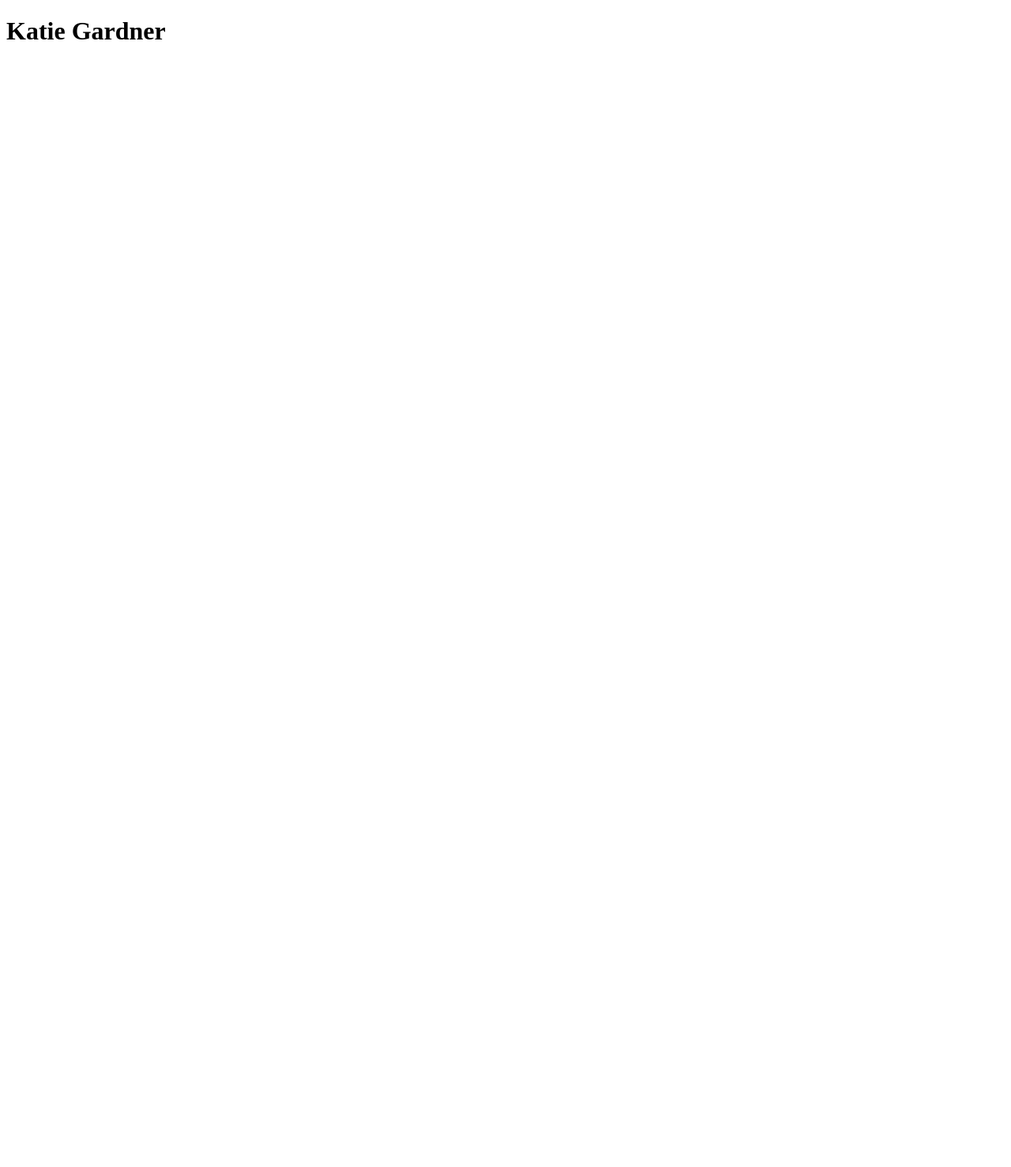
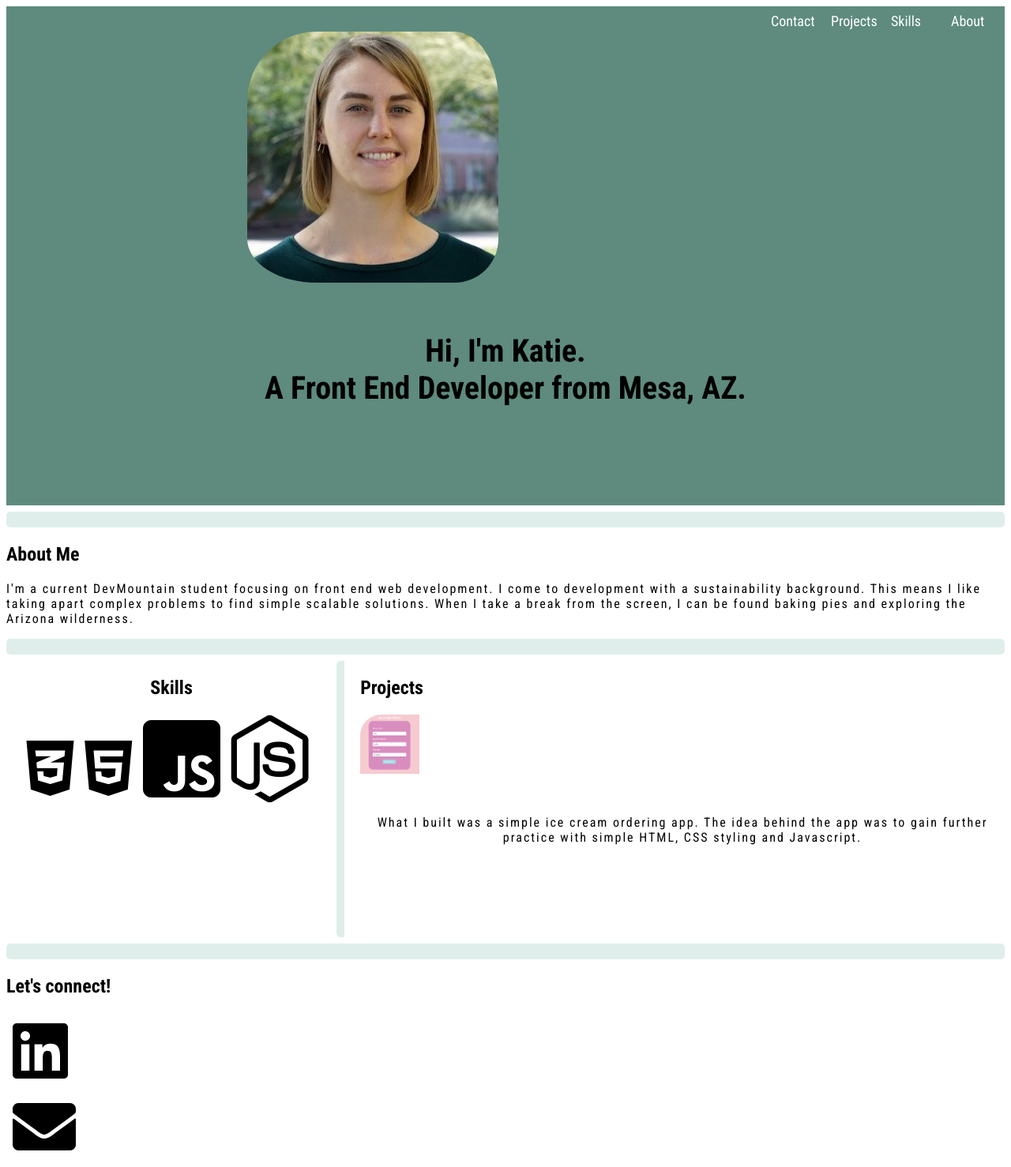
Before and after one commit to K8tieG/K8tieG.github.io, a plain HTML site: page index.html in a window 1280 px wide. Shown: the whole page at 79% size. Before the commit the page ends 800 px from the top, so only its background shows below. Drawn offline with Linux system fonts and the light colour scheme.

Commit message:
pushing updates

```diff
--- a/index.html
+++ b/index.html
@@ -1,12 +1,76 @@
 <!DOCTYPE html>
 <html lang="en">
+
 <head>
     <meta charset="UTF-8">
     <meta http-equiv="X-UA-Compatible" content="IE=edge">
     <meta name="viewport" content="width=device-width, initial-scale=1.0">
-    <title>Document</title>
+    <title>Katie Gardner</title>
+    <!-- styles -->
+    <link rel="stylesheet" href="styles.css">
+    <link rel="stylesheet" href="https://pro.fontawesome.com/releases/v5.10.0/css/all.css"
+        integrity="sha384-AYmEC3Yw5cVb3ZcuHtOA93w35dYTsvhLPVnYs9eStHfGJvOvKxVfELGroGkvsg+p" crossorigin="anonymous" />
+    <link rel="preconnect" href="https://fonts.googleapis.com">
+    <link rel="preconnect" href="https://fonts.gstatic.com" crossorigin>
+    <link href="https://fonts.googleapis.com/css2?family=Roboto+Condensed:wght@300;400;700&display=swap"
+        rel="stylesheet">
 </head>
+
 <body>
-    <h1>Katie Gardner</h1>
+
+    <!-- nav bar -->
+    <div class ="big-container">
+    <nav class= "nav-container">
+    <ul class= "nav-links">
+        <li><a href="#about">About</a></li>
+        <li><a href="#box">Skills</a></li>
+        <li><a href="#box">Projects</a></li>
+        <li><a href="#contact">Contact</a></li>
+    </ul>
+</nav>
+    <!-- me feature -->
+    <div class = "container">
+    <div class="feature">
+        <img src="headshot.jpg" alt="Katie's headshot">
+        <h1>Hi, I'm Katie. <br> A Front End Developer from Mesa, AZ. </h1>
+
+    </div>
+</div>
+</div>
+    <hr>
+    <!-- about -->
+    <div id="about">
+        <h2 class="about-title">About Me</h2>
+        <p class="bio">I'm a current DevMountain student focusing on front end web development. I come to development with a
+            sustainability background. This means I like taking apart complex problems to find simple scalable
+            solutions. When I take a break from the screen, I can be found baking pies and exploring the Arizona
+            wilderness. </p>
+    </div>
+    <hr>
+    <!-- skills and projects  -->
+    <div class='skill-project'>
+        <div class="box">
+            <h2>Skills</h2>
+            <i class="fab fa-css3-alt fa-5x"></i>
+            <i class="fab fa-html5 fa-5x"></i>
+            <i class="fab fa-js-square fa-7x"></i>
+            <i class="fab fa-node-js fa-7x"></i>
+        </div>
+        <div class="vertical"></div>
+        <div id="box">
+            <h2>Projects</h2>
+            <img class = "icecream" src="icecream.png" alt="project photo">
+            <p class = "proj">What I built was a simple ice cream ordering app. The idea behind the app was to gain further
+                practice
+                with simple HTML, CSS styling and Javascript.</p>
+        </div>
+    </div>
+    <hr>
+    <div id="contact">
+        <h2>Let's connect!</h2>
+        <a href="https://www.linkedin.com/in/katie-schumacher/"><i class="fab fa-linkedin fa-5x"></i></a>
+        <a href="mailto:kmgardn3r@gmail.com"><i class="fas fa-envelope fa-5x"></i></a>
+    </div>
 </body>
+
 </html>
--- /dev/null
+++ b/styles.css
@@ -0,0 +1,137 @@
+* {
+    font-family: 'Roboto Condensed', sans-serif;
+}
+/* nav */
+ul {
+    list-style-type: none;
+    margin: 0;
+    padding: 0;
+
+  }
+li {
+    display: inline;
+    float: right;
+}
+a {
+    display: block;
+    padding: 8px;
+}
+li a {
+  width: 60px;
+  text-decoration: none;
+  color: white;
+  font-size: 18px;
+}
+.big-container{
+    background-color:#5E8B7E; ;
+}
+/* .nav-container{
+   background-color: red
+}
+
+.nav-links {
+    justify-content: space-around;
+    list-style-type: none;
+} */
+/* feature */
+.container{
+    /* display: flex; */
+    /* flex-direction: column; */
+    /* justify-content: center; */
+    /* align-content: center; */
+    padding-top: 2em;
+    width: 100%;
+    height: 75vh;
+
+}
+.feature {
+    width: 100%;
+    height: 50vh;
+    text-align: center;
+}
+
+img {
+    border-radius: 25%;
+    padding-right: 2em;
+    padding-bottom: 2em;
+}
+
+h1 {
+    font-size: 2.5em;
+}
+
+/* About Me */
+.bio{
+    text-align:left;
+    font-size: 1em;
+    letter-spacing: 2px;
+}
+
+/* Skills and Projects  */
+
+.skill-project {
+    display: flex;
+    justify-content: space-between;
+    width:100%;
+}
+.box {
+    width: 50%;
+    text-align: center;
+}
+
+.vertical {
+    height: 350px;
+    padding-left: 10px;
+    padding-right: 10px;
+}
+
+.proj {
+    text-align:center;
+    font-size: 1em;
+    letter-spacing: 2px;
+}
+
+.icecream {
+    height:75px;
+    width: 75px;
+    border-radius: 25%;
+}
+
+/* Contact  */
+
+.contact{
+    text-align: center;
+}
+.fab{
+    color: black;
+  }
+
+.fas{
+    color:black;
+}
+.fa-linkedin:hover, .fa-envelope:hover{
+    color: #5E8B7E;
+  }
+
+
+
+/* lines */
+.vertical {
+    border-left:10px solid #DFEEEA;
+    border-radius: 5px;
+}
+
+hr {
+    border: 10px solid #DFEEEA;
+    border-radius: 5px;
+}
+
+/* icons */
+i{
+    padding-right: 10px;
+}
+
+/* headings */
+h2 {
+    font-size: 24px;
+}
```
Also changed, not shown: headshot.jpg (added), icecream.png (added), 1 other file.
